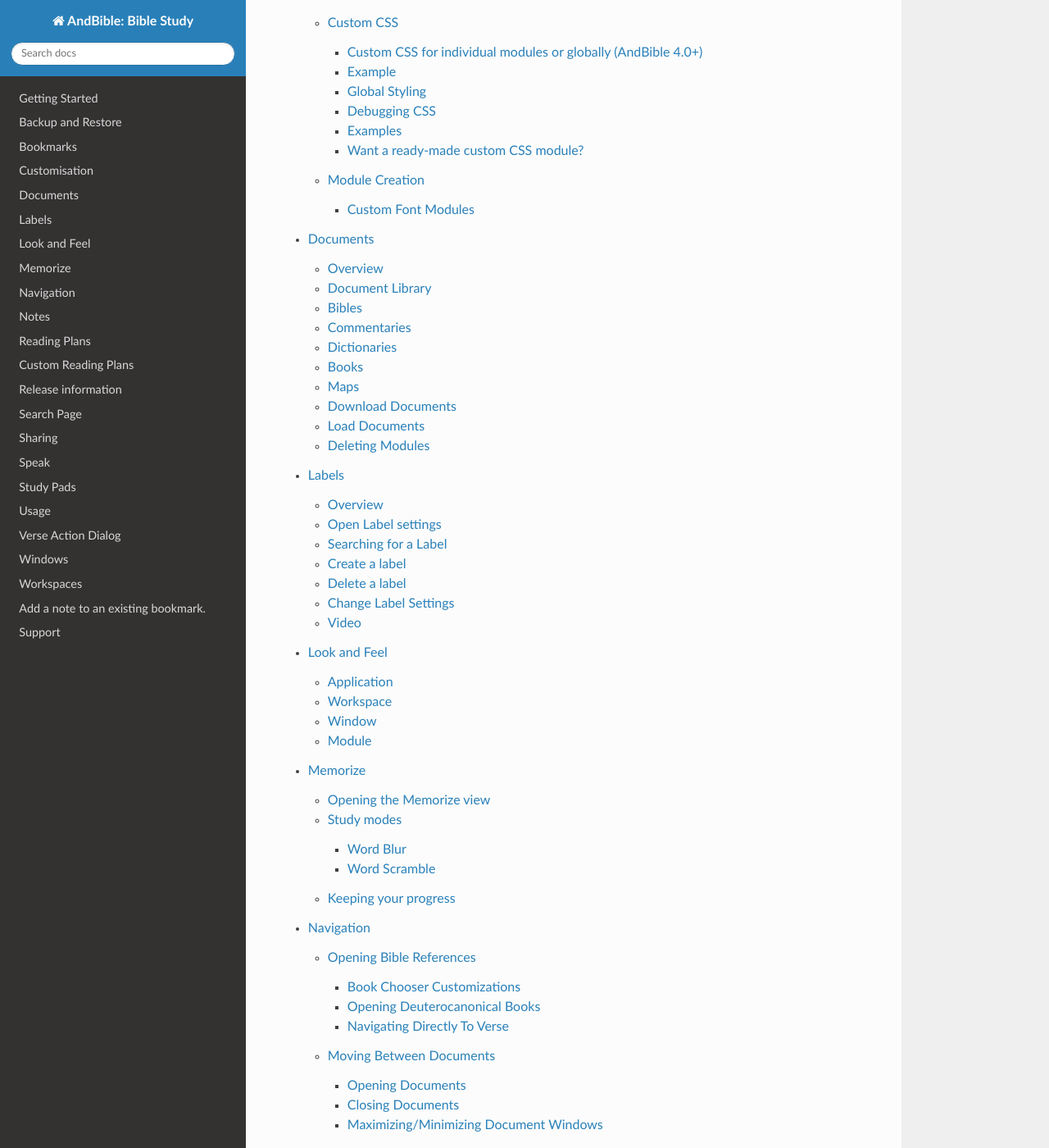
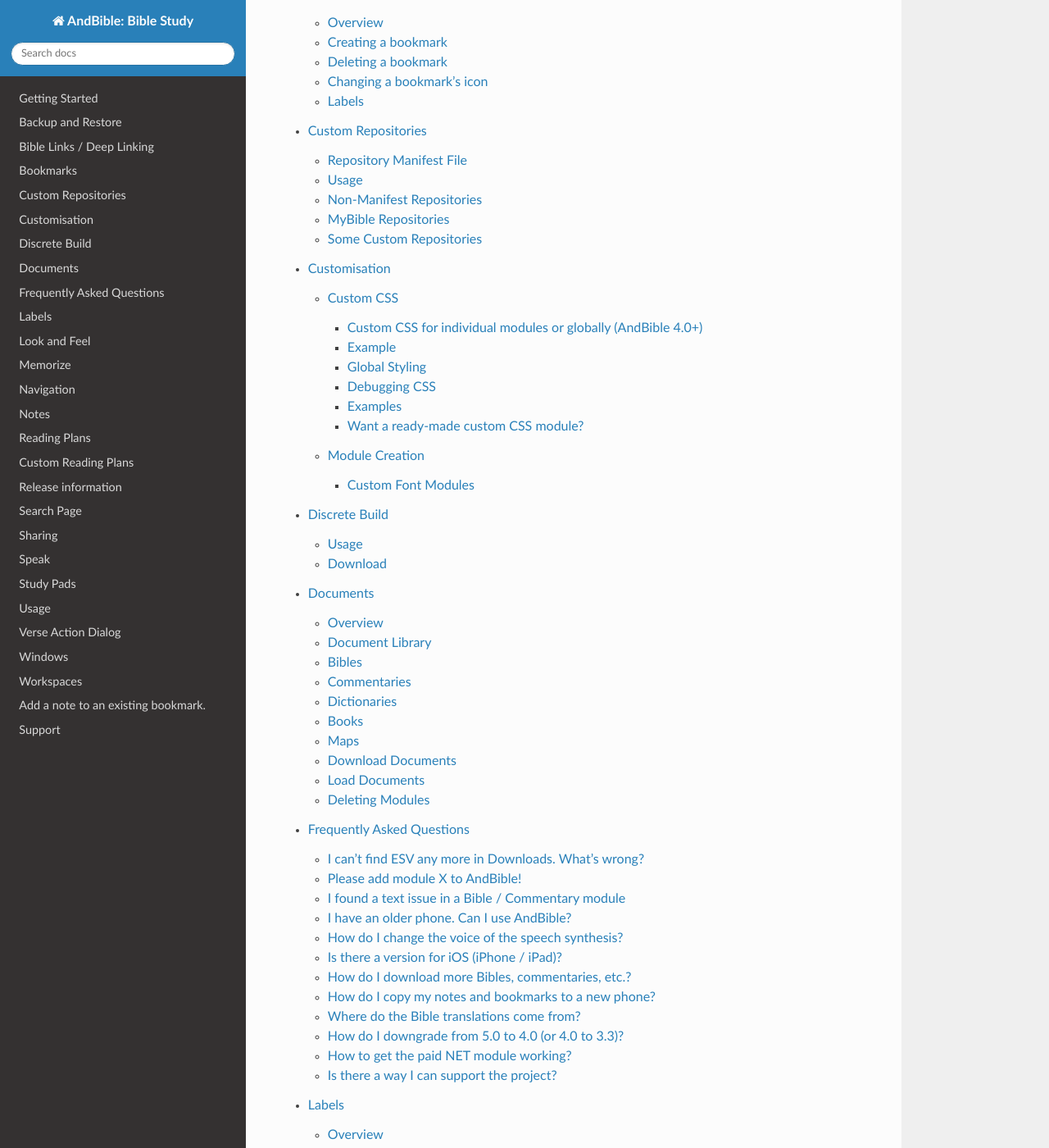
Before and after one commit to AndBible/docs, a Sphinx documentation site: the page built from docs/source/index.rst, in a window 1280 px wide and 1400 px high, scrolled down 974 px. Shown: the whole window at 82% size. Built offline with Sphinx 7.4.7 and the Read the Docs theme 3.1.0, drawn with Linux system fonts in a browser that asks for light colours; pages that are not in the unit, such as notebooks, are missing from menus; some of the changed lines change nothing that is shown; some of the changed text lies outside the part shown.

Commit message:
Add FAQ, Bible links, custom repositories, and discrete build pages
Content moved from the GitHub wiki to ReadTheDocs to consolidate
documentation in one place. Wiki pages replaced with redirect links.

```diff
--- /dev/null
+++ b/docs/source/bible_links.rst
@@ -0,0 +1,53 @@
+Bible Links / Deep Linking
+==========================
+
+|app| (since version 5.0) supports deep linking via the following URL format:
+
+``https://read.andbible.org/OSISREF``
+
+where ``OSISREF`` is a standard OSIS reference to a Bible verse, such as ``Gen.1.1``.
+
+A full list of OSIS book abbreviations can be found in the
+`OSIS User Manual (pages 123-124) <https://www.crosswire.org/osis/OSIS%202.1.1%20User%20Manual%2006March2006.pdf>`_.
+
+Query Parameters
+----------------
+
+You can use the following optional query parameters:
+
+* ``document`` — open the link in a specified document (if installed).
+* ``v11n`` — tell |app| that the link uses a specific versification.
+
+Copying Links
+-------------
+
+|app| allows copying a link to the current page via the window button menu:
+tap the window menu and select ``Copy link to clipboard``.
+
+Examples
+--------
+
+* ``https://read.andbible.org/1Sam.1.2?document=FinRK&v11n=KJV``
+* ``https://read.andbible.org/1Sam.1.2?document=FinRK``
+* ``https://read.andbible.org/1Sam.1.2?v11n=KJV``
+* ``https://read.andbible.org/1Sam.1.2-1Sam1.5?v11n=KJV``
+
+Alternative Link Formats (non-Google builds only)
+--------------------------------------------------
+
+In non-Google builds, |app| also supports StepBible.org links:
+
+``https://stepbible.org?q=reference=Gen.1.1|version=FinRK&v11n=KJV``
+
+The ``v11n`` parameter is not supported by StepBible but can be used when
+targeting |app|. The ``version`` (document) parameter is supported by StepBible
+if their version name matches the |app| document name.
+
+Bible.com links are also supported:
+
+``https://www.bible.com/fi/bible/1745/1SA.13.FINRK``
+
+Enabling the Feature
+--------------------
+
+Enable the feature via ``Application Preferences > Open Bible links in AndBible``.
--- /dev/null
+++ b/docs/source/custom_repositories.rst
@@ -0,0 +1,60 @@
+Custom Repositories
+===================
+
+|app| (since version 5.0) supports adding custom SWORD module repositories.
+
+Repository Manifest File
+------------------------
+
+A SWORD repository should contain a manifest JSON file in the following format:
+
+.. code-block:: json
+
+    {
+      "name": "AndBible test",
+      "description": "Test module repository maintained by AndBible development team",
+      "manifestUrl": "https://andbible.github.io/data/andbible/test/manifest.json",
+      "type": "sword-https",
+      "host": "andbible.github.io",
+      "catalogDirectory": "/data/andbible/test",
+      "packageDirectory": "/data/andbible/test/zip"
+    }
+
+In this example, the repository structure is found at
+``https://andbible.github.io/data/andbible/test``
+(|app| looks for a ``mods.d.tar.gz`` file for the module conf files index)
+and module zip files at
+``https://andbible.github.io/data/andbible/test/zip``.
+
+.. note::
+   Only HTTPS repositories are supported (i.e. the type can only be ``sword-https``).
+
+Usage
+-----
+
+In |app|, you can paste either the full manifest URL or the repository root
+folder URL into the "Repository URL" field:
+
+* ``https://andbible.github.io/data/andbible/test/manifest.json``
+* ``https://andbible.github.io/data/andbible/test``
+
+Non-Manifest Repositories
+-------------------------
+
+If a repository does not contain a manifest file, you can paste the repository
+root folder URL into the "Repository URL" field. The repository must contain a
+``packages`` directory (containing zip files) directly under the repository root
+folder.
+
+MyBible Repositories
+--------------------
+
+MyBible repositories are also supported. The only limitation is that only HTTPS
+connections are supported — |app| does not download over unencrypted HTTP. If
+HTTP URLs are present, HTTPS is tried instead.
+
+Some Custom Repositories
+------------------------
+
+* `Crosswire Attic <https://andbible.github.io/data/crosswire-attic-manifest.json>`_
+  — older modules that are no longer in the main Crosswire repository.
--- /dev/null
+++ b/docs/source/discrete_build.rst
@@ -0,0 +1,26 @@
+Discrete Build
+==============
+
+The discrete version of |app| is meant to be used in environments where Bible
+applications are not tolerated. It appears as a calculator application.
+
+Usage
+-----
+
+With the discrete version, the user first sees a calculator application where
+it is possible to do basic calculations. To enter |app|, type the secret PIN
+code and press ``=``.
+
+The default PIN is **1234**.
+
+Once the app is set up, the PIN can be changed in
+``Application Preferences > Calculator PIN``.
+
+Download
+--------
+
+The discrete build is available from the
+`GitHub releases page <https://github.com/AndBible/and-bible/releases/latest>`_.
+
+Click the "Assets" drop-down and download the file named
+``calculator-production-###.apk`` (where ``###`` is the version number).
--- /dev/null
+++ b/docs/source/faq.rst
@@ -0,0 +1,177 @@
+Frequently Asked Questions
+==========================
+
+.. contents:: Contents
+   :local:
+   :depth: 1
+
+I can't find ESV any more in Downloads. What's wrong?
+------------------------------------------------------
+
+The publishers of the ESV have unfortunately decided it is no longer in their
+interest to publish towards the SWORD platform (by Crosswire Bible Society)
+which |app| uses.
+
+If you still have ESV on another device, you can transfer it by backing up the
+module and restoring on the new device. See :doc:`backup_restore` for details.
+
+Please add module X to AndBible!
+--------------------------------
+
+Modules in |app| are provided via the JSword engine, which uses SWORD modules
+from `Crosswire <https://crosswire.org>`_ and several other freely available
+module repositories. You should primarily make your requests to the Crosswire
+modules team.
+
+You can contact them via their
+`email list <https://www.crosswire.org/mailman/listinfo/sword-devel>`_
+or their other `contact methods <http://crosswire.org/contact/>`_.
+See also their `FAQ <https://wiki.crosswire.org/EnduserFAQ>`_ and their
+`instructions on contacting copyright holders <https://wiki.crosswire.org/Copyright>`_.
+
+If the text is not copyrighted (i.e. it is public domain), there may be a
+shortcut to get it into |app| quickly. In that case, please
+`contact us <mailto:help.andbible@gmail.com>`_.
+
+If you know that a module is available in MySword or MyBible applications, it
+may be possible to install it in |app| too — see :doc:`documents` for details
+on third-party module format support.
+
+I found a text issue in a Bible / Commentary module
+---------------------------------------------------
+
+|app| developers don't fix module issues. Modules used by |app| are provided
+primarily via the JSword engine which uses SWORD modules made by multiple
+providers. You can determine who provides the module from the Download Documents
+list. If you have an issue we encourage you to contact them directly.
+
+* **Crosswire:** Use their `issue tracker <https://tracker.crosswire.org/projects/MOD/>`_.
+  You can also get in touch with them via their
+  `email list <https://www.crosswire.org/mailman/listinfo/sword-devel>`_
+  or other `contact methods <http://crosswire.org/contact/>`_.
+* **eBible:** Submit a message through their
+  `online form <https://ebible.org/cgi-bin/contact.cgi>`_.
+* **AndBible/AndBible Extra:** Raise an issue on our
+  `GitHub issues page <https://github.com/AndBible/and-bible/issues>`_.
+
+I have an older phone. Can I use AndBible?
+------------------------------------------
+
+The current version of |app| requires Android 6.0 (Marshmallow) or newer.
+If you have an older device, you can download older versions:
+
+.. list-table::
+   :header-rows: 1
+
+   * - Android Version
+     - AndBible Version
+     - Download
+   * - 2.3 (Gingerbread)+
+     - 2.9.5 (unsupported)
+     - `Download <https://github.com/AndBible/and-bible/releases/tag/build-02.09.05>`_
+   * - 4.4 (KitKat)+
+     - 3.2.343 (unsupported)
+     - `Download <https://github.com/AndBible/and-bible/releases/tag/v3.2.343>`_
+   * - 5.0 (Lollipop)+
+     - 4.0.687
+     - `Download <https://github.com/AndBible/and-bible/releases/tag/production-687>`_
+   * - 6.0 (Marshmallow)+
+     - Latest
+     - `Download <https://github.com/AndBible/and-bible/releases/latest>`_
+
+How do I change the voice of the speech synthesis?
+--------------------------------------------------
+
+How the voice is changed varies between different TTS engines.
+
+If you are using Google Text-to-Speech Engine (which you can install from
+`Google Play <https://play.google.com/store/apps/details?id=com.google.android.tts>`_),
+you can change the voice as follows: go to your device's system TTS settings,
+tap the Settings icon, then "Install voice data", select your language, and
+choose a voice.
+
+See also the :doc:`speak` page for more about the Text-to-Speech feature.
+
+Is there a version for iOS (iPhone / iPad)?
+-------------------------------------------
+
+No, |app| is exclusively for Android, and there are no plans for an iOS version
+at this time. It would require a dedicated professional iOS developer to join
+the project.
+
+Some alternatives:
+
+* Consider buying an inexpensive Android tablet to use |app|.
+* You can :ref:`run the app on Linux using Waydroid <getting_started:Linux setup>`.
+* You can use Android emulators like `BlueStacks <https://www.bluestacks.com/>`_
+  on Windows or macOS.
+
+How do I download more Bibles, commentaries, etc.?
+---------------------------------------------------
+
+See :doc:`documents` for instructions on downloading and managing documents.
+
+In short: from the top left main menu (|hamburger|), tap `Download documents`,
+then search for and install the documents you need.
+
+How do I copy my notes and bookmarks to a new phone?
+----------------------------------------------------
+
+Back up on one device and restore on the other. See :doc:`backup_restore`
+for detailed instructions.
+
+Where do the Bible translations come from?
+------------------------------------------
+
+All documents available in |app| are either in the public domain or licensed
+for distribution. They come from these sources:
+
+* `Crosswire <https://crosswire.org>`_
+* `IBT Russia <https://ibtrussia.org>`_
+* `eBible <https://ebible.org>`_
+* `STEPBible <https://public.modules.stepbible.org>`_
+* `AndBible <https://andbible.github.io>`_
+
+How do I downgrade from 5.0 to 4.0 (or 4.0 to 3.3)?
+-----------------------------------------------------
+
+.. warning::
+   **Do not uninstall the app yet.** Uninstalling will remove all data,
+   including the automatic backup that was created during the upgrade.
+
+#. Go to ``Main menu > Backup & Restore``.
+#. Under ``Import & Export``, select an earlier backup file to export
+   (files named ``dbBackup-57-*.db`` for the pre-5.0 backup, or
+   ``dbBackup-33-*.db`` for the pre-4.0 backup). Back it up somewhere safe.
+#. Optionally, also back up your documents.
+#. Uninstall the app.
+#. Install the earlier version:
+   `4.0 <https://github.com/AndBible/and-bible/releases/tag/production-687>`_ or
+   `3.3 <https://github.com/AndBible/and-bible/releases/tag/production-400>`_
+   from GitHub Releases. You may need to allow installs from unknown sources.
+#. From ``Main Menu > Backup & Restore``, restore the backup file.
+
+.. note::
+   To prevent automatic updates, check your auto-update settings in Google Play
+   or your app store. Using versions other than the latest is unsupported.
+
+How to get the paid NET module working?
+---------------------------------------
+
+#. Purchase "NET Bible Crosswire Bible Society Sword module (Premium Version)"
+   at `bible.org <https://store.bible.org/store/product/108>`_.
+#. You will receive an email with a download link and an unlock code.
+#. Download the SWORD module file from the linked page.
+#. In |app|, use ``Backup & Restore > Restore > Documents``, then tap
+   ``Restore From`` and select the downloaded file.
+#. Go to ``Choose Document`` in the main menu. You will see the module with
+   a red lock icon. Tap on it and enter the unlock code from your email.
+
+Is there a way I can support the project?
+-----------------------------------------
+
+Yes! You can contribute with your skills (code, translations, documentation)
+or sponsor development work at `shop.andbible.org <https://shop.andbible.org/>`_.
+
+See our `contribution guide <https://github.com/AndBible/and-bible/wiki/How-to-contribute>`_
+for all the ways you can help.
--- a/docs/source/index.rst
+++ b/docs/source/index.rst
@@ -6,7 +6,7 @@
 
 * `Github Repository <https://github.com/AndBible/and-bible>`_
 * `Webpage <https://andbible.github.io/>`_
-* `FAQ <https://github.com/AndBible/and-bible/wiki/FAQ>`_
+* :doc:`faq`
 
 .. note::
 
@@ -21,9 +21,13 @@
 
    getting_started
    backup_restore
+   bible_links
    bookmarks
+   custom_repositories
    customisation/index
+   discrete_build
    documents
+   faq
    labels
    look_and_feel
    memorize
```
